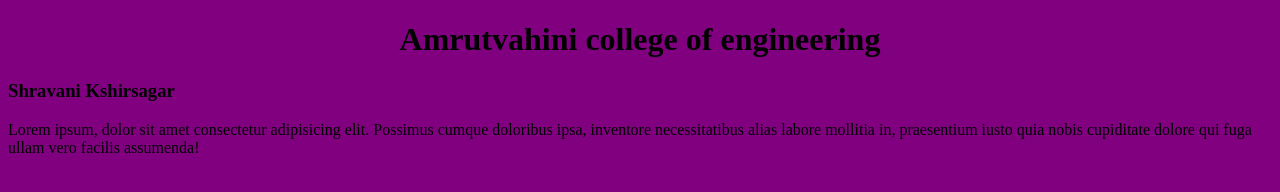
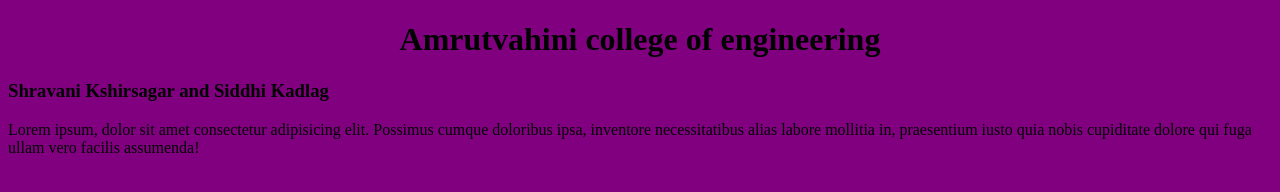
Before and after one commit to shravanimk13/Day1, a plain HTML site: page index.html in a window 1280 px wide. Drawn offline with Linux system fonts and the light colour scheme.

Commit message:
updated name of collab

```diff
--- a/index.html
+++ b/index.html
@@ -10,7 +10,7 @@
     <h1 align="center">
         Amrutvahini college of engineering
     </h1>
-    <h3>Shravani Kshirsagar</h3>
+    <h3>Shravani Kshirsagar and Siddhi Kadlag</h3>
     <p>Lorem ipsum, dolor sit amet consectetur adipisicing elit. Possimus cumque doloribus ipsa, inventore necessitatibus alias labore mollitia in, praesentium iusto quia nobis cupiditate dolore qui fuga ullam vero facilis assumenda!</p>
 </body>
 </html>
```
